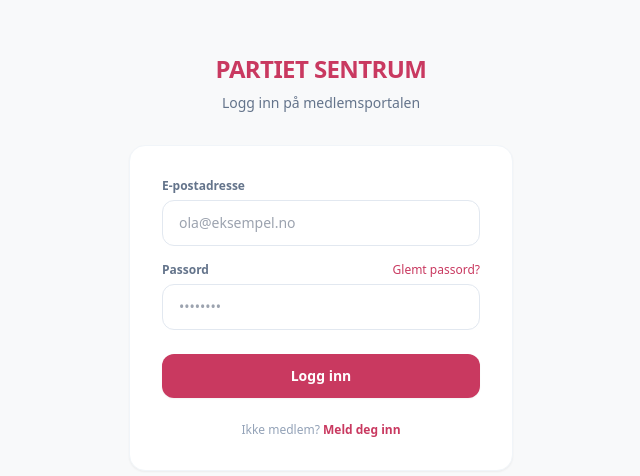
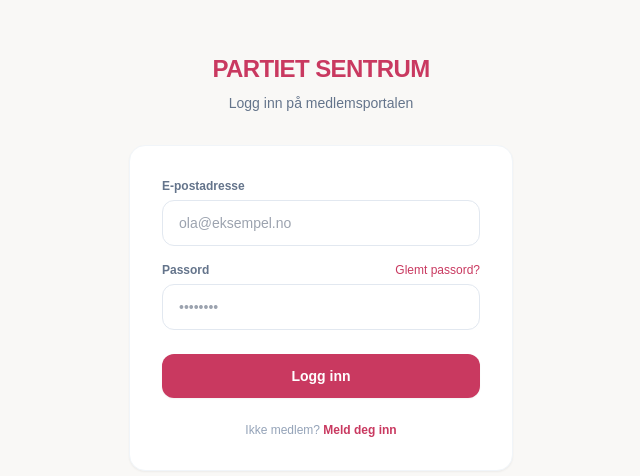
Before and after one commit to haarogmag-cmyk/partiet-sentrum-medlem, a Next.js app: page /login in a window 1280 px wide. Shown: the part 138-614 px from the top of the page, without its empty margins (319-959 px from the left). Built offline with nearby package versions, Linux system fonts and the light colour scheme.

Commit message:
Add Google Fonts and update global styles
Added Google Fonts for DM Sans and DM Serif Display. Updated CSS variables and styles for colors and typography.

```diff
--- a/src/app/globals.css
+++ b/src/app/globals.css
@@ -2,29 +2,23 @@
 @tailwind components;
 @tailwind utilities;
 
+@import url('https://fonts.googleapis.com/css2?family=DM+Sans:ital,opsz,wght@0,9..40,300;0,9..40,400;0,9..40,500;0,9..40,700;0,9..40,900;1,9..40,300&family=DM+Serif+Display:ital@0;1&display=swap');
+
 :root {
-  --ps-primary: 201, 57, 96;
-  --ps-dark: 160, 32, 64;
+  --color-ps: #c93960;
+  --color-ps-dark: #a02040;
+  --color-us: #8a63d2;
 }
 
-.bg-background { background-color: #f8f9fa; }
-.text-ps-primary { color: #c93960; }
-.bg-ps-primary { background-color: #c93960; }
-.hover\:bg-ps-dark:hover { background-color: #a02040; }
-.border-ps-primary { border-color: #c93960; }
-.text-ps-text { color: #1a1a2e; }
-.text-us-primary { color: #8a63d2; }
-.bg-us-primary { background-color: #8a63d2; }
-.ring-ps-primary { --tw-ring-color: #c93960; }
-.focus\:ring-ps-primary\/20:focus { --tw-ring-color: rgba(201,57,96,0.2); }
-.hover\:bg-ps-primary\/5:hover { background-color: rgba(201,57,96,0.05); }
-.hover\:bg-ps-primary\/10:hover { background-color: rgba(201,57,96,0.1); }
-.hover\:bg-ps-primary\/20:hover { background-color: rgba(201,57,96,0.2); }
-.bg-ps-primary\/5 { background-color: rgba(201,57,96,0.05); }
-.bg-ps-primary\/10 { background-color: rgba(201,57,96,0.1); }
-.border-ps-primary\/10 { border-color: rgba(201,57,96,0.1); }
-.border-ps-primary\/20 { border-color: rgba(201,57,96,0.2); }
-.border-ps-primary\/30 { border-color: rgba(201,57,96,0.3); }
-.border-us-primary\/30 { border-color: rgba(138,99,210,0.3); }
-.focus\:border-ps-primary:focus { border-color: #c93960; }
-.focus\:ring-2:focus { --tw-ring-shadow: 0 0 0 2px var(--tw-ring-color); box-shadow: var(--tw-ring-shadow); }
+* { box-sizing: border-box; }
+
+html { scroll-behavior: smooth; }
+
+body {
+  font-family: 'DM Sans', sans-serif;
+  -webkit-font-smoothing: antialiased;
+  background: #f9f8f6;
+  color: #1a1a2e;
+}
+
+.font-display { font-family: 'DM Serif Display', serif; }
```
